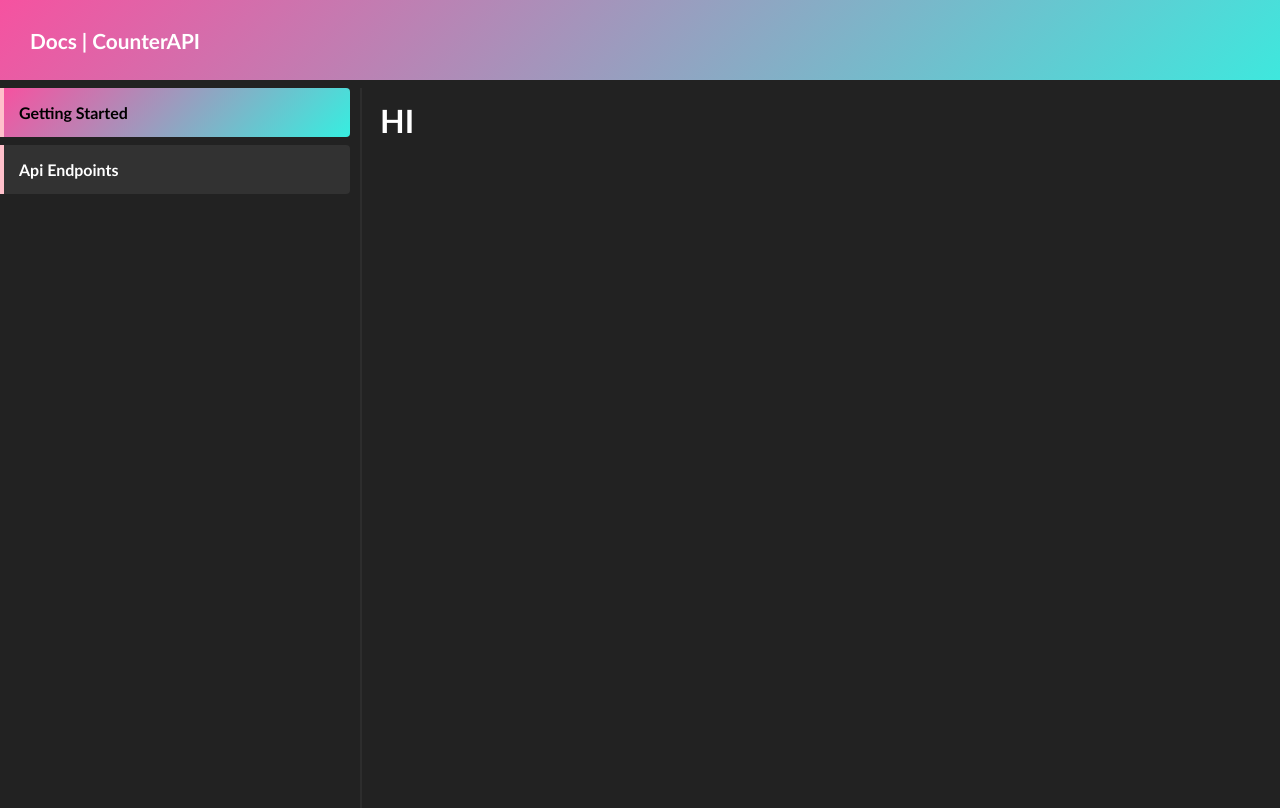
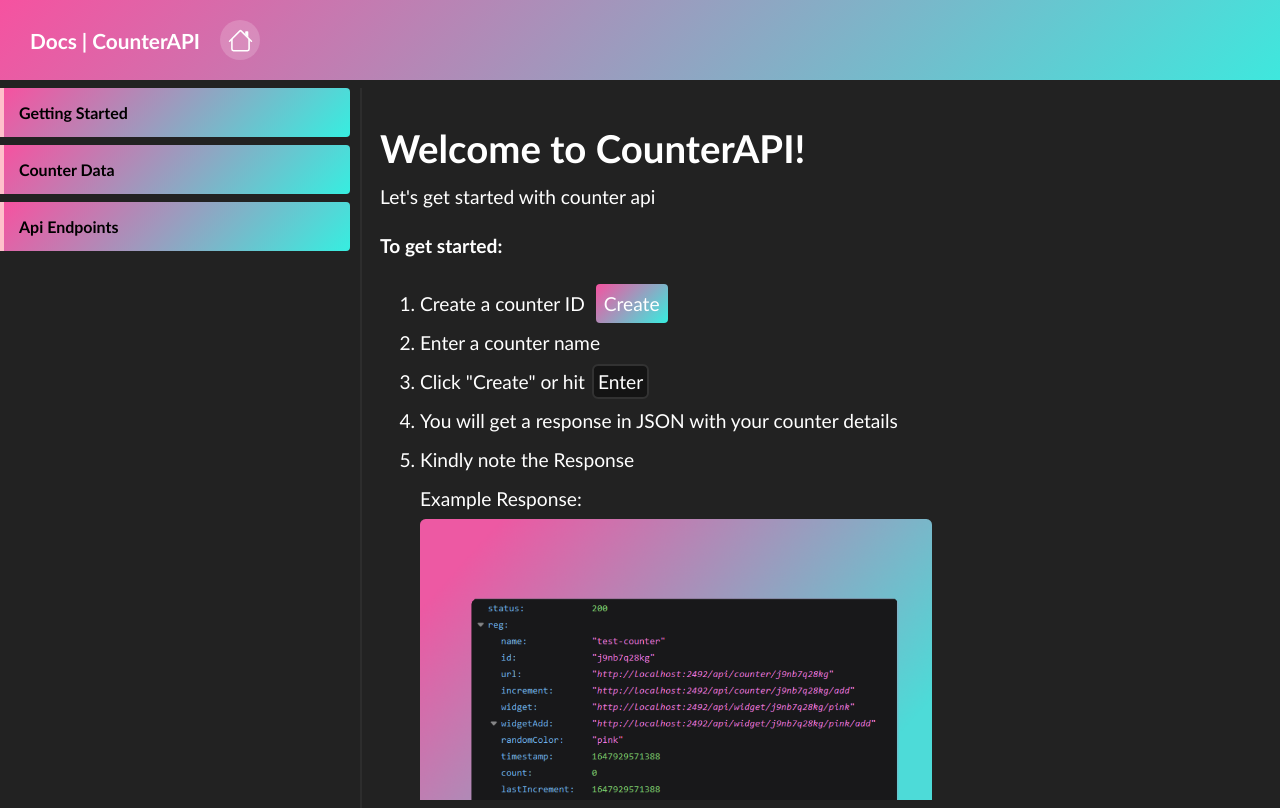
Before and after one commit to Mafee6/CounterAPI, a website: page website/docs/index.html in a window 1280 px wide. Shown: the top 808 px of the page. Drawn offline with Linux system fonts and the light colour scheme.

Commit message:
docs content, other logs

```diff
--- a/website/docs/html/gettingstarted.html
+++ b/website/docs/html/gettingstarted.html
@@ -1,5 +1,17 @@
 <div>
-    <h1>
-        HI
-    </h1>
+    <br>
+    <h1>Welcome to CounterAPI!</h1>
+    <p>Let's get started with counter api</p>
+    <h4>To get started:</h4>
+    <p>
+        <ol>
+            <li>Create a counter ID <a href="/create" target="_blank"><div class="gradbtn">Create</div></a></li>
+            <li>Enter a counter name</li>
+            <li>Click "Create" or hit <span class="key">Enter</span></li>
+            <li>You will get a response in JSON with your counter details</li>
+            <li>Kindly note the Response</li>
+            Example Response: <br>
+            <img src="images/created-counter.png" class="imgh" draggable="false">
+        </ol>
+    </p>
 </div>
--- a/website/docs/html/topics.json
+++ b/website/docs/html/topics.json
@@ -6,6 +6,11 @@
         "selected": true
     },
     {
+        "name": "Counter Data",
+        "desc": "The Data which is stored with the counter",
+        "body": "html/counterdata.html"
+    },
+    {
         "name": "Api Endpoints",
         "desc": "A list of the available CounterAPI endpoints",
         "body": "html/api.html"
--- a/website/docs/index.css
+++ b/website/docs/index.css
@@ -78,9 +78,106 @@ body {
 
 .topic-view {
     height: calc(100vh - 80px);
-    width: calc(100vw - 370px);
+    width: calc(100vw - 380px);
     top: 80px;
     left: 380px;
     position: absolute;
     z-index: 4;
+    font-size: 1.2em;
+    line-height: 3.5ch;
+    overflow-y: auto;
+    overflow-x: hidden;
 }
+
+.black-padding {
+    padding: 8px;
+    color: white;
+    background-color: rgb(20, 20, 20);
+}
+
+h1 {
+    margin-top: 20px;
+    margin-bottom: 20px;
+}
+
+p, h, h1, h2, h3, h4, h5, h6{
+    margin-top: 10px;
+    margin-bottom: 10px;
+}
+
+.gradbtn {
+    background-image: linear-gradient(-45deg, rgba(54,238,224,1) 0%, rgba(246,82,160,1) 100%);
+    padding: 8px;
+    display: inline;
+    border-radius: 0.5vh;
+    margin-left: 6px;
+    transition: filter 0.3s;
+    cursor: pointer;
+    user-select: none;
+}
+
+.gradbtn:hover {
+    filter: brightness(120%)
+}
+
+a {
+    text-decoration: none;
+    color: white;
+}
+
+.key {
+    padding: 4px;
+    background-color: rgb(20, 20, 20);
+    outline: 2px solid rgb(50, 50, 50);
+    margin-left: 4px;
+    margin-right: 4px;
+    border-radius: 0.5vh;
+    user-select: none;
+}
+
+.imgh{
+    height: auto;
+    width: 512px;
+    border-radius: 0.7vh;
+}
+
+.home {
+    display: flex;
+    align-items: center;
+    justify-content: center;
+    background-color: rgba(255, 255, 255, 0.18);
+    padding: 7.5px;
+    border-radius: 50%;
+    cursor: pointer;
+}
+
+.next, .back {
+    background-image: linear-gradient(-45deg, rgba(54,238,224,1) 0%, rgba(246,82,160,1) 100%);
+    padding: 8px;
+    width: 100px;
+    margin-bottom: 20px;
+    margin-top: 20px;
+    text-align: center;
+    border-radius: 0.4vh;
+    transition: filter 0.4s;
+    cursor: pointer;
+}
+
+.next:hover, .back:hover {
+    filter: brightness(130%);
+}
+
+.prop {
+    padding: 5px;
+    width: 36vw;
+    background-color: rgb(20, 20, 20);
+    border-radius: 0.7vh;
+    margin-bottom: 5px;
+}
+
+.prop item {
+    padding: 4px;
+    background-color: rgb(40, 40, 40);
+    border-radius: 0.4vh;
+    margin-right: 5px;
+}
--- a/website/docs/index.html
+++ b/website/docs/index.html
@@ -7,11 +7,18 @@
     <title>Docs | CounterAPI</title>
     <script src="index.js" defer></script>
     <link rel="stylesheet" href="index.css">
+    <link rel="shortcut icon" href="/icons/CounterAPI.png">
 </head>
 <body>
     <div class="app">
         <div class="nav">
             <div class="title">Docs | CounterAPI</div>
+            <a href="/"><div class="home">
+                <svg xmlns="http://www.w3.org/2000/svg" width="25" height="25" fill="currentColor" class="bi bi-house" viewBox="0 0 16 16">
+                    <path fill-rule="evenodd" d="M2 13.5V7h1v6.5a.5.5 0 0 0 .5.5h9a.5.5 0 0 0 .5-.5V7h1v6.5a1.5 1.5 0 0 1-1.5 1.5h-9A1.5 1.5 0 0 1 2 13.5zm11-11V6l-2-2V2.5a.5.5 0 0 1 .5-.5h1a.5.5 0 0 1 .5.5z"/>
+                    <path fill-rule="evenodd" d="M7.293 1.5a1 1 0 0 1 1.414 0l6.647 6.646a.5.5 0 0 1-.708.708L8 2.207 1.354 8.854a.5.5 0 1 1-.708-.708L7.293 1.5z"/>
+                </svg>
+            </div></a>
         </div>
         <div class="side-nav">Loading Topics..</div>
         <div class="topic-view"></div>
--- a/website/docs/index.js
+++ b/website/docs/index.js
@@ -5,6 +5,20 @@
         const t = topics.find(c => c.classList.contains("selected"));
         if(t) {
             topicview.innerHTML = await (await fetch(t.data.body)).text();
+            const next = document.createElement("div"), back = document.createElement("div");
+            next.className = "next";
+            next.textContent = "Next";
+
+            topicview.appendChild(next);
+            if(topics.indexOf(t) != -1 && !topics[topics.indexOf(t) + 1]) { next.style.setProperty("display","none") }
+            next.addEventListener("click",()=>{if(topics.indexOf(t)!=-1){if(topics[topics.indexOf(t)+1]){topics.map(x=>x.classList.remove("selected"))
+            topics[topics.indexOf(t)+1].click();topics[topics.indexOf(t)+1].classList.add("selected");refreshTopicView()}else{next.style.setProperty("display","none")}}else{next.style.setProperty("display","none")}})
+
+            back.className="back";back.textContent="Back";topicview.appendChild(back);if(topics.indexOf(t)!=-1&&!topics[topics.indexOf(t)-1]){back.style.setProperty("display","none")}
+            back.addEventListener("click",()=>{if(topics.indexOf(t)!=-1){if(topics[topics.indexOf(t)-1]){topics.map(x=>x.classList.remove("selected"))
+            topics[topics.indexOf(t)-1].click();topics[topics.indexOf(t)-1].classList.add("selected");refreshTopicView()}else{back.style.setProperty("display","none")}}else{back.style.setProperty("display","none")}})
+
+            localStorage.setItem("selected", t.data.name)
         }
     };
 
@@ -17,7 +31,13 @@
         div.textContent = e.name;
         div.title = e.desc;
         div.className = "topic";
-        if(e.selected) div.classList.add("selected")
+        if(localStorage.getItem("selected") ) {
+            const sel = localStorage.getItem("selected");
+            e.name == sel ? div.classList.add("selected") : null
+        } else {
+            div.classList.add("selected");
+        }
+
         div.data = e;
 
         sidenav.appendChild(div);
```
Also changed, not shown: website/docs/html/counterdata.html (added, +17 -0 lines), website/docs/images/created-counter.png (added), 2 other files.
